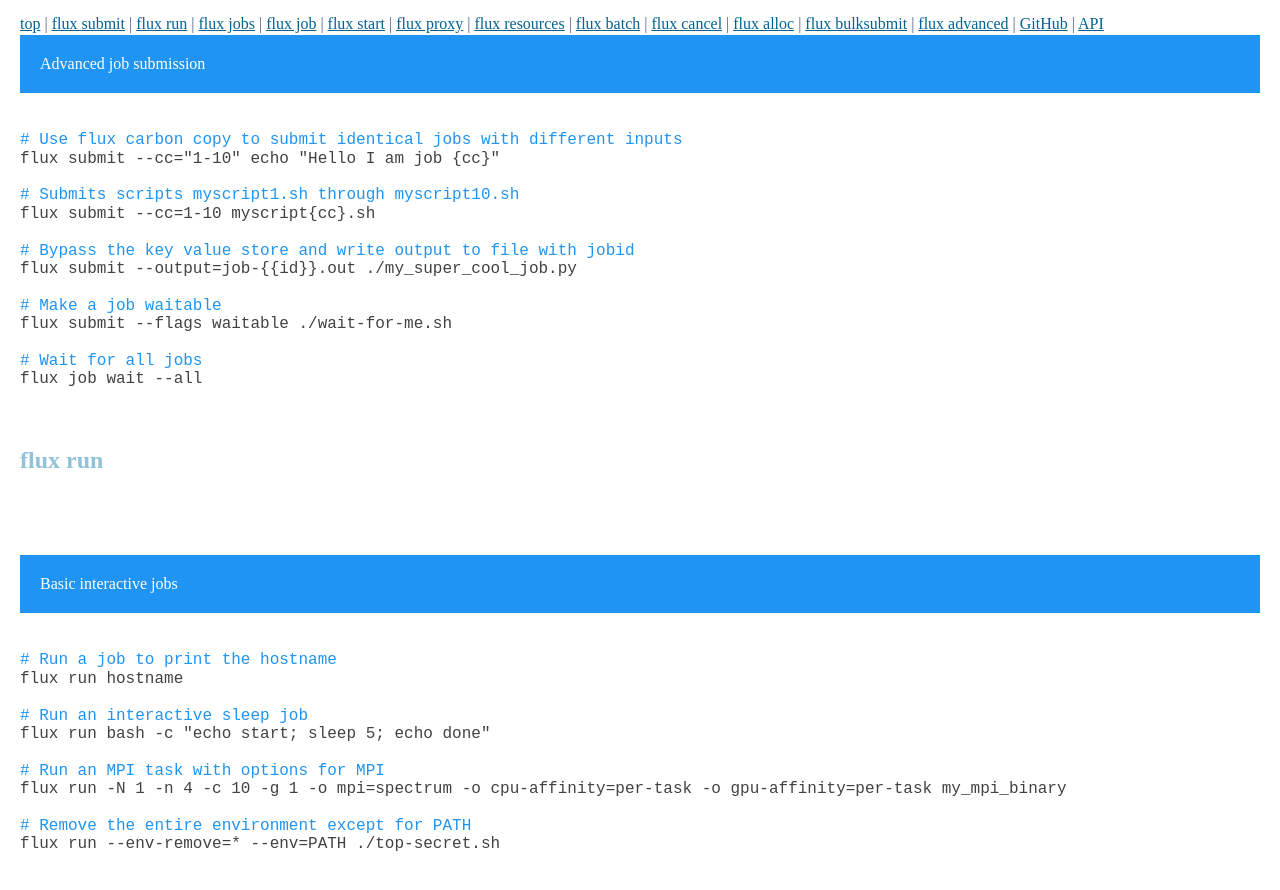
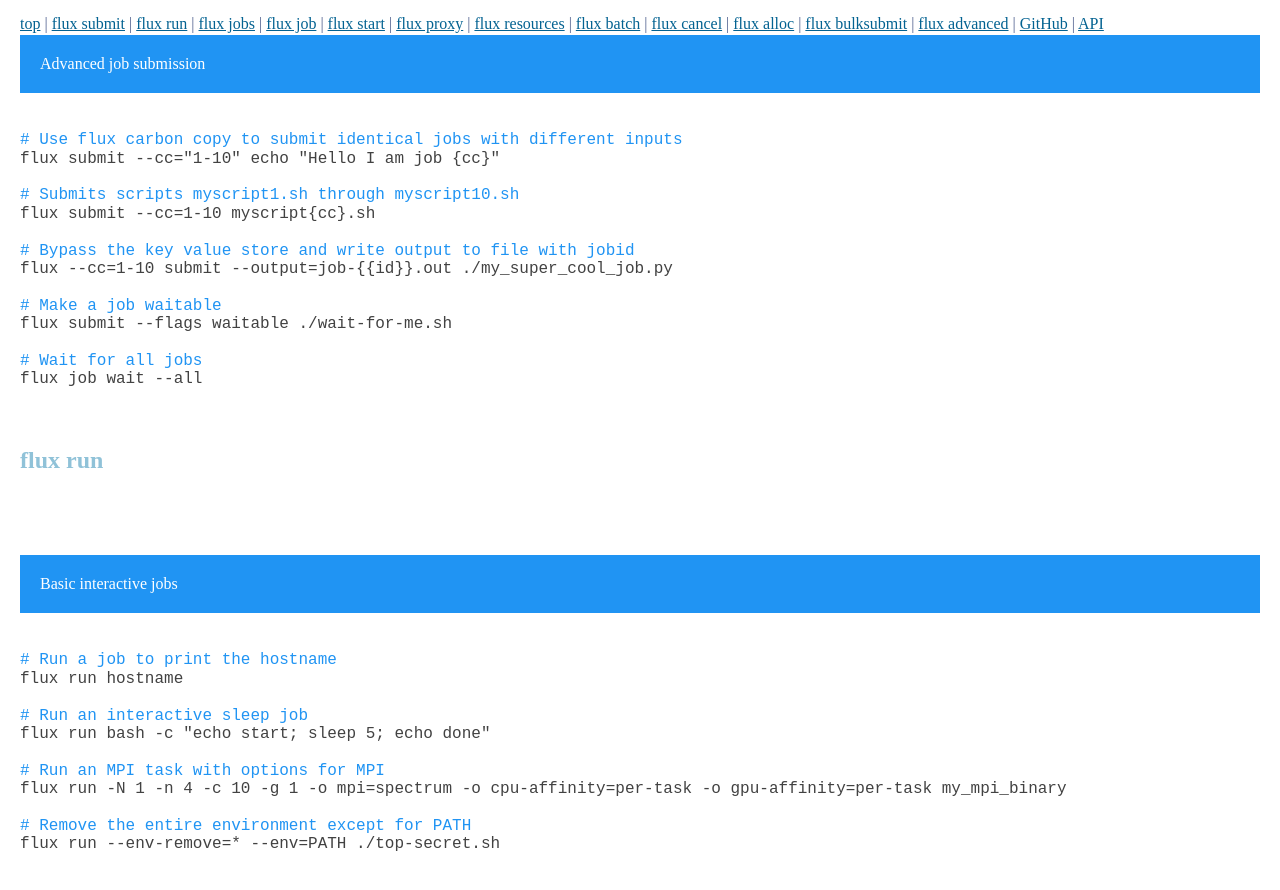
Before and after one commit to flux-framework/cheat-sheet, a Jekyll site: the page built from pages/index.md, in a window 1280 px wide and 900 px high, scrolled down 604 px. Shown: the top 890 px of the window. Built offline with Jekyll 4.4.1, drawn with Linux system fonts in a browser that asks for light colours; nearby versions of some CDN libraries.

Commit message:
typo: flux submit advanced missing --cc
Problem: one of the examples is missing the carbon copy directive
Solution: add it, `--cc`

```diff
--- a/_data/flux-commands.yaml
+++ b/_data/flux-commands.yaml
@@ -21,7 +21,7 @@ commands:
           - title: Submits scripts myscript1.sh through myscript10.sh
             command: flux submit --cc=1-10 myscript{cc}.sh
           - title: Bypass the key value store and write output to file with jobid
-            command: flux submit --output=job-{{id}}.out ./my_super_cool_job.py
+            command: flux --cc=1-10 submit --output=job-{{id}}.out ./my_super_cool_job.py
           - title: Make a job waitable
             command: flux submit --flags waitable ./wait-for-me.sh
           - title: Wait for all jobs
```
